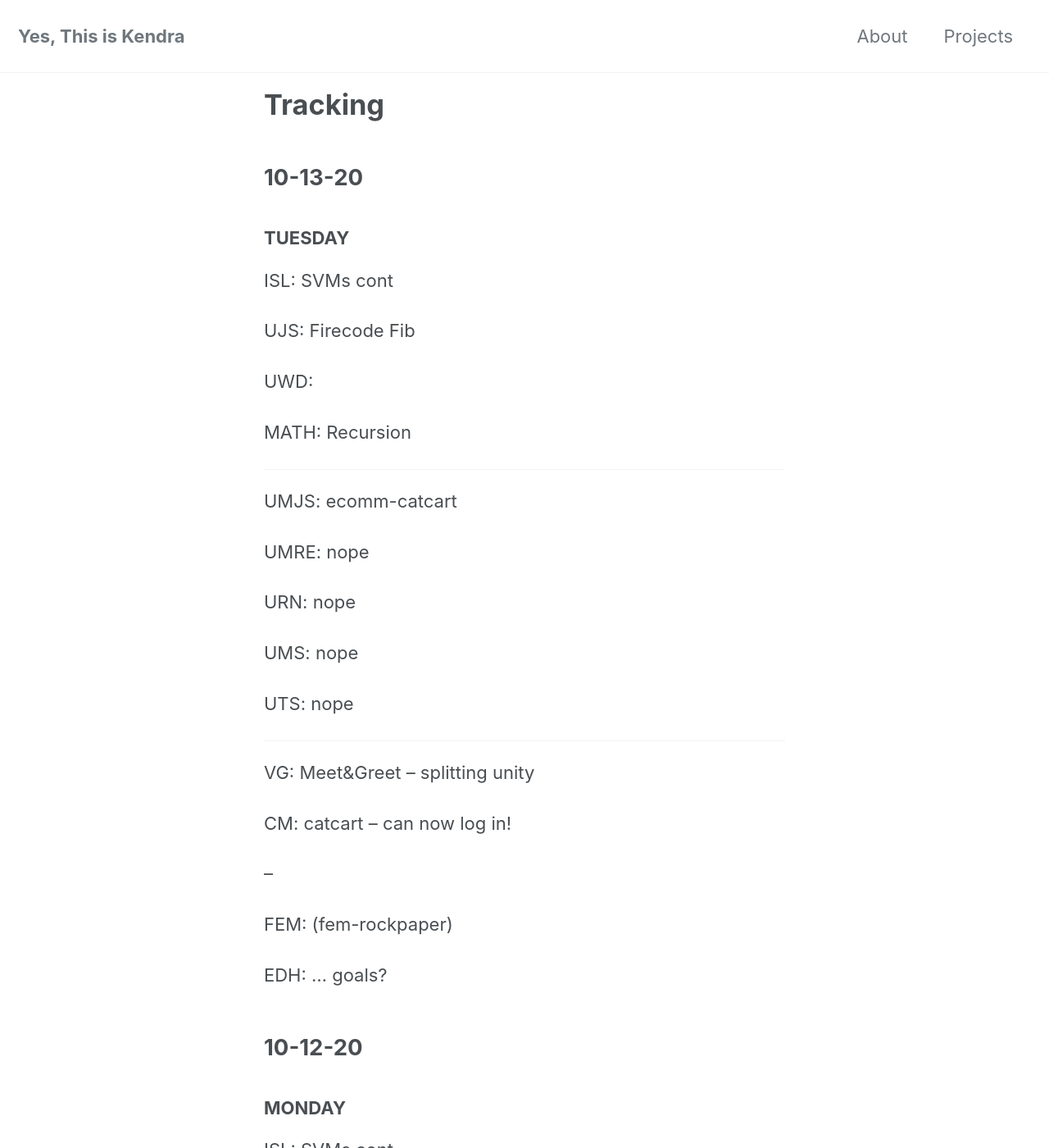
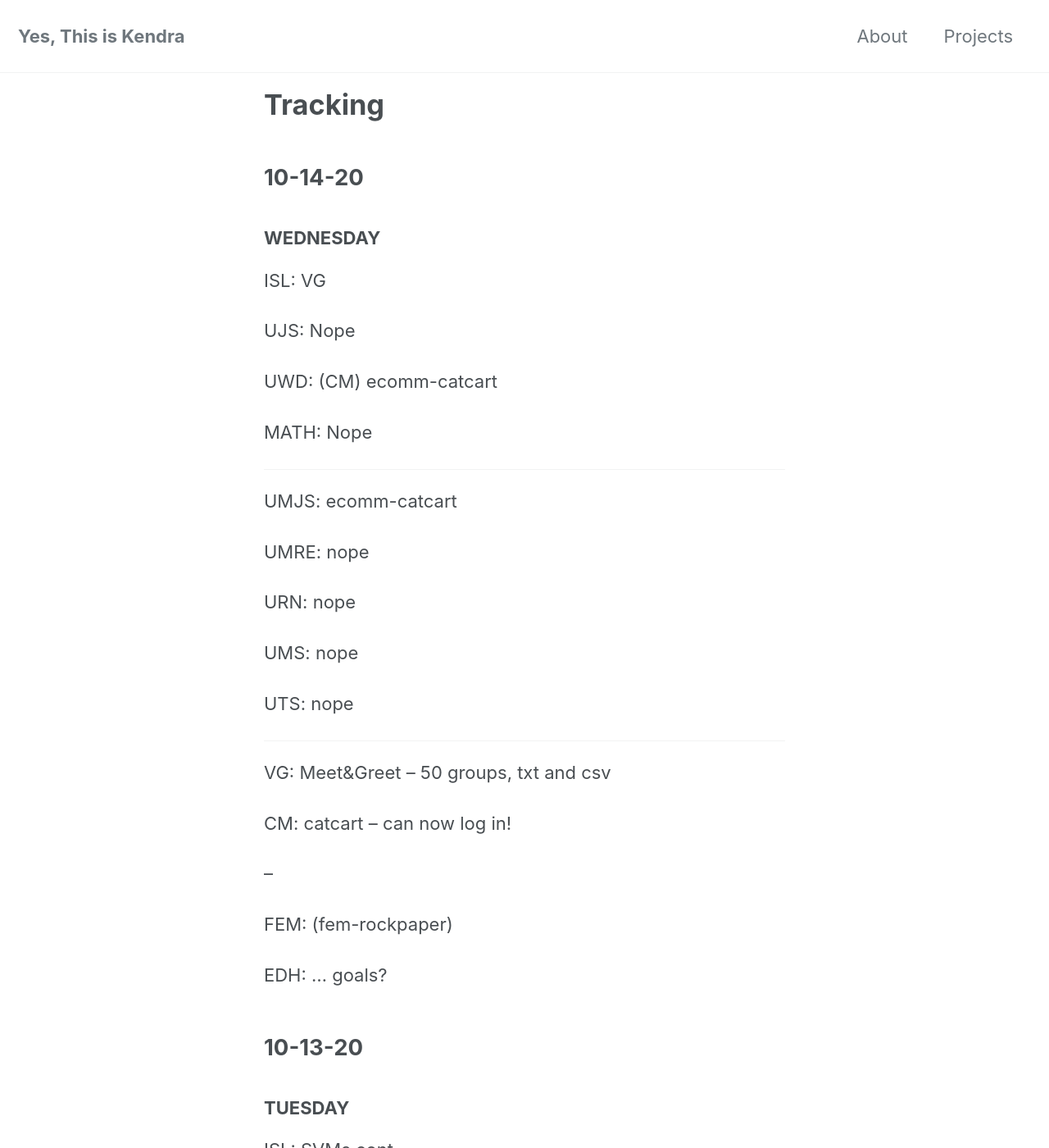
Before and after one commit to yesthisiskendra/yesthisiskendra.github.io, a Jekyll site: the page built from _pages/tracking.md, in a window 1280 px wide and 1400 px high. Shown: the whole window at 82% size. Built offline with Jekyll 4.4.1, drawn with Linux system fonts in a browser that asks for light colours; cached includes are drawn as plain includes; nearby versions of some CDN libraries.

Commit message:
Add tracking

```diff
--- a/_pages/tracking.md
+++ b/_pages/tracking.md
@@ -3,6 +3,42 @@ layout: home
 title: "Tracking"
 permalink: /tracking/
 ---
+
+## 10-14-20
+
+### WEDNESDAY
+
+ISL: VG
+
+UJS: Nope
+
+UWD: (CM) ecomm-catcart
+
+MATH: Nope
+
+---
+
+UMJS: ecomm-catcart
+
+UMRE: nope
+
+URN: nope
+
+UMS: nope
+
+UTS: nope
+
+---
+
+VG: Meet&Greet -- 50 groups, txt and csv
+
+CM: catcart -- can now log in!
+
+--
+
+FEM: (fem-rockpaper)
+
+EDH: ... goals?
 
 ## 10-13-20
 
```
